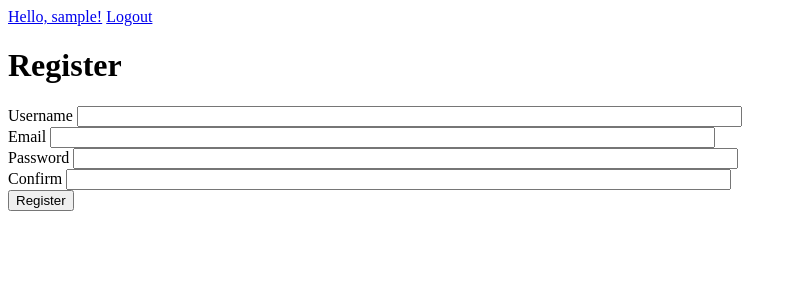
After one commit to danrr/SELP, a Python web app: template app/templates/register.html in a window 1280 px wide. The commit adds this page. Shown: the top 300 px of the page, without its empty margins (0-797 px from the left). Run offline with Jinja, Linux system fonts and the light colour scheme; the template is opened without the code that fills it: most values are stand-ins (such as "Sample title", 1, 10 or a date in 2020); form fields are guessed from the names that the template uses.

Commit message:
Adding form templates and dependencies.
Not working for the moment.

```diff
--- a/app/templates/base.html
+++ b/app/templates/base.html
@@ -5,7 +5,7 @@
     <title>{{title}}</title>
 </head>
 <body>
-    {% include "partials/_login.html" %}
+    {% include "partials/_user.html" %}
     {% block content %}{% endblock %}
 </body>
 </html>
--- /dev/null
+++ b/app/templates/partials/_user.html
@@ -0,0 +1,7 @@
+<div class="login">
+    {%if username %}
+        <a href="/user/{{ username }}">Hello, {{ username }}!</a> <a href="/logout">Logout</a>
+    {% else %}
+        Hello newcomer <a href="/login">Login</a> <a href="/register">Register</a>
+    {% endif %}
+</div>
--- /dev/null
+++ b/app/templates/register.html
@@ -0,0 +1,25 @@
+{% extends "base.html" %}
+
+{% block content %}
+  <h1>Register</h1>
+  <form action="" method="post" name="register">
+      {{ form.hidden_tag() }}
+      <div>
+          {{ form.username.label }}
+          {{ form.username(size=80) }}
+      </div>
+      <div>
+          {{ form.email.label }}
+          {{ form.email(size=80) }}
+      </div>
+      <div>
+          {{ form.password.label }}
+          {{ form.password(size=80) }}
+      </div>
+      <div>
+          {{ form.confirm.label }}
+          {{ form.confirm(size=80) }}
+      </div>
+      <input type="submit" value="Register">
+  </form>
+{% endblock %}
--- a/requirements.txt
+++ b/requirements.txt
@@ -5,4 +5,6 @@ Jinja2==2.7.3
 Flask==0.10.1
 SQLAlchemy==0.9.8
 Flask-SQLAlchemy==2.0
+WTForms==1.0.5
+Flask-WTF==0.10.3
 Flask-Login==0.2.11
```
Also changed, not shown: app/forms.py (added, +16 -0 lines), app/templates/login.html (added, +18 -0 lines), app/templates/partials/_login.html (deleted, +0 -7 lines), app/views.py (+18 -1 lines).
